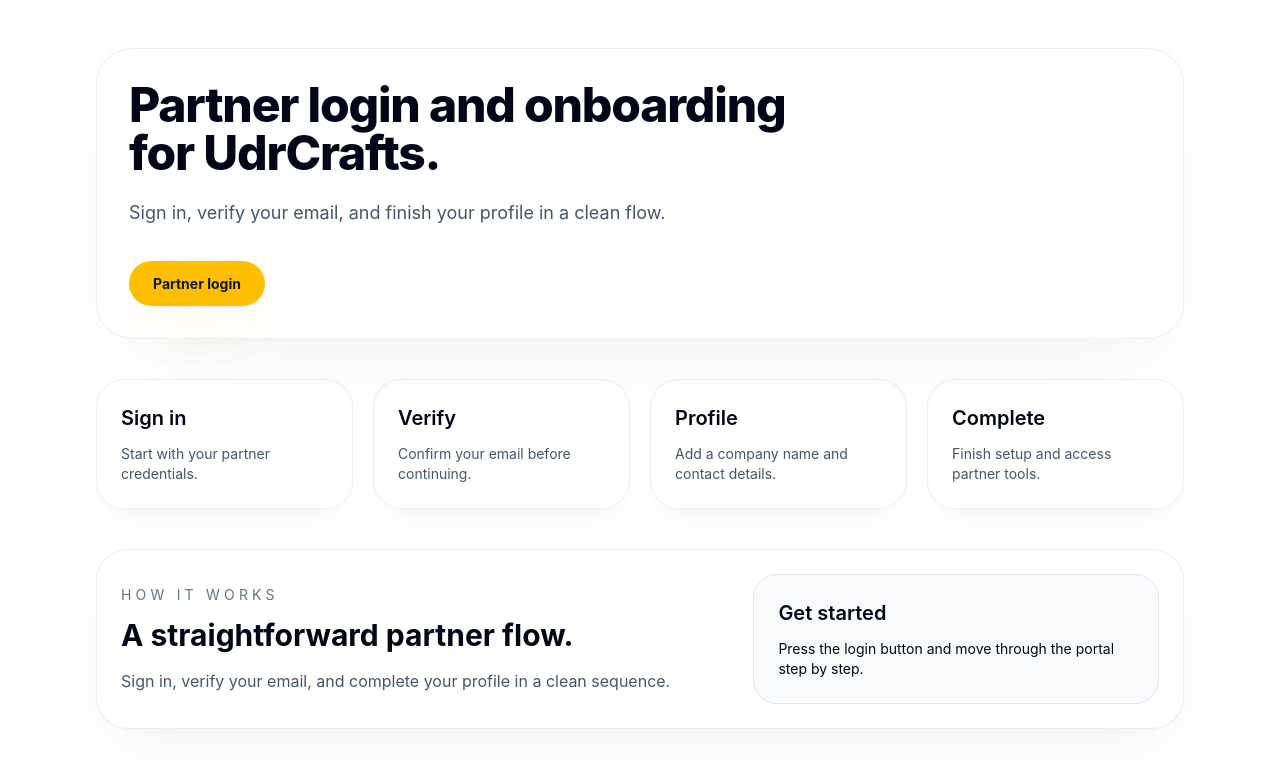
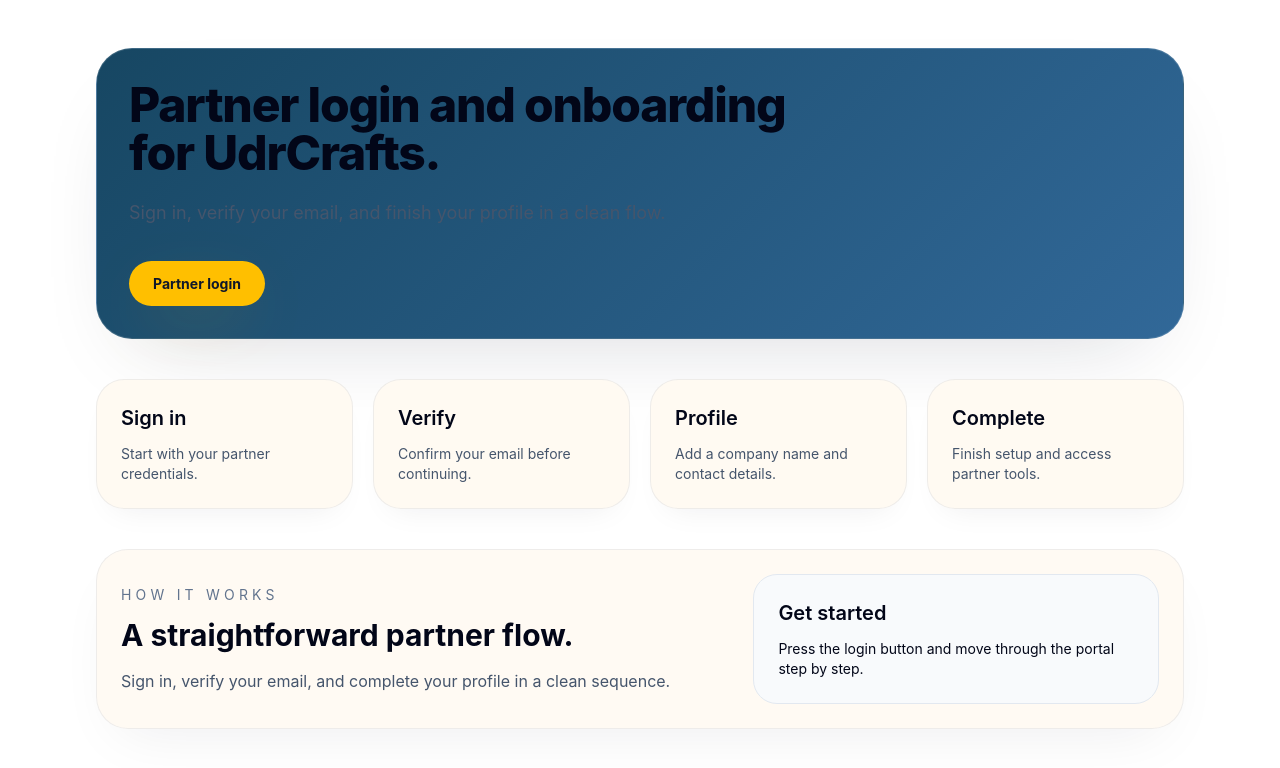
Before and after one commit to sriram11200504/udrassignment, a React (Vite) app: page / in a window 1280 px wide. Shown: the top 768 px of the page. Built offline with nearby package versions, Linux system fonts and the light colour scheme.

Commit message:
Apply elegant navy and gold color palette

```diff
--- a/src/index.css
+++ b/src/index.css
@@ -12,9 +12,12 @@
   }
 
   body {
-    @apply min-h-screen bg-slate-50 text-slate-950 antialiased;
+    @apply min-h-screen text-slate-950 antialiased;
     font-family: Inter, ui-sans-serif, system-ui, -apple-system, BlinkMacSystemFont, 'Segoe UI', sans-serif;
-    background-image: none;
+    background-color: #f5efe4;
+    background-image: radial-gradient(circle at top left, rgba(245,158,11,0.14), transparent 18%),
+      radial-gradient(circle at top right, rgba(37,99,235,0.12), transparent 20%),
+      radial-gradient(circle at 55% 95%, rgba(148,163,184,0.1), transparent 34%);
   }
 
   * {
@@ -31,8 +34,8 @@
 @layer components {
   .udr-card {
     border-radius: 32px;
-    border: 1px solid rgba(148,163,184,0.2);
-    background-color: rgba(255,255,255,0.96);
+    border: 1px solid rgba(148,163,184,0.16);
+    background-color: rgba(255,250,243,0.95);
     padding: 1.5rem;
     box-shadow: 0 24px 60px -24px rgba(15,23,42,0.08);
     backdrop-filter: blur(16px);
@@ -41,11 +44,11 @@
 
   .udr-hero-panel {
     border-radius: 36px;
-    border: 1px solid rgba(148,163,184,0.18);
-    background-color: rgba(255,255,255,0.96);
+    border: 1px solid rgba(255,255,255,0.15);
+    background: linear-gradient(135deg, rgba(13,63,92,0.96), rgba(41,98,148,0.96));
     padding: 2rem;
-    box-shadow: 0 36px 90px -42px rgba(15,23,42,0.09);
-    backdrop-filter: blur(18px);
+    box-shadow: 0 36px 90px -42px rgba(15,23,42,0.18);
+    color: #f8fafc;
     display: flex;
     flex-direction: column;
     gap: 1.5rem;
@@ -81,17 +84,17 @@
     align-items: center;
     justify-content: center;
     border-radius: 9999px;
-    border: 1px solid rgba(148,163,184,0.35);
-    background-color: rgba(248,250,252,0.95);
+    border: 1px solid rgba(245,158,11,0.25);
+    background-color: rgba(255,246,209,0.95);
     padding: 0.75rem 1.5rem;
     font-size: 0.875rem;
     font-weight: 700;
-    color: #334155;
+    color: #92400e;
     transition: background-color 0.3s ease, transform 0.3s ease;
   }
 
   .udr-secondary-btn:hover {
-    background-color: rgba(241,245,249,1);
+    background-color: rgba(255,243,205,1);
     transform: translateY(-1px);
   }
 
@@ -125,19 +128,19 @@
     display: inline-flex;
     align-items: center;
     border-radius: 9999px;
-    background-color: rgba(15,23,42,0.9);
+    background-color: rgba(245,158,11,0.2);
     padding: 0.25rem 0.75rem;
     font-size: 0.7rem;
     font-weight: 700;
     letter-spacing: 0.2em;
     text-transform: uppercase;
-    color: #cbd5e1;
+    color: #92400e;
   }
 
   .udr-feature-card {
     border-radius: 28px;
     border: 1px solid rgba(148,163,184,0.16);
-    background-color: rgba(255,255,255,0.95);
+    background-color: rgba(255,250,242,0.98);
     padding: 1.5rem;
     box-shadow: 0 16px 32px -18px rgba(15,23,42,0.08);
     transition: transform 0.3s ease, box-shadow 0.3s ease, background-color 0.3s ease;
@@ -145,7 +148,7 @@
 
   .udr-feature-card:hover {
     transform: translateY(-4px);
-    background-color: rgba(248,250,252,1);
+    background-color: rgba(249,246,241,1);
     box-shadow: 0 20px 40px -20px rgba(15,23,42,0.12);
   }
 }
```
